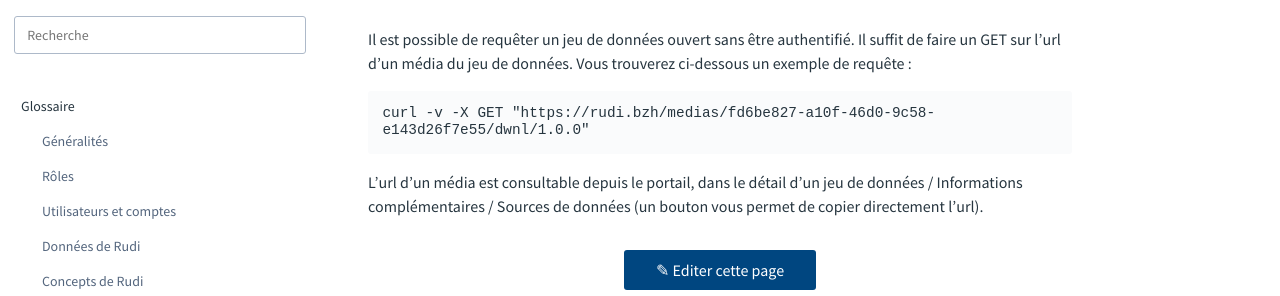
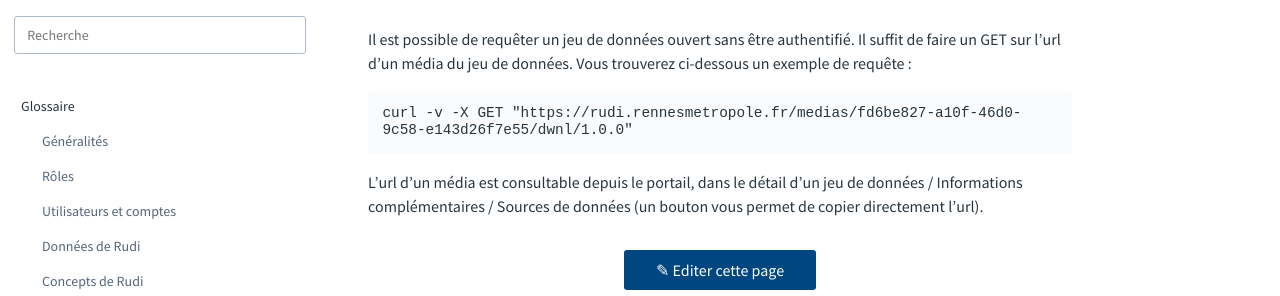
Before and after one commit to sigrennesmetropole/rudi_documentation, a Jekyll site: the page built from articles/_acces_donnee_ouverte/requeter.md, in a window 1280 px wide. Shown: the part 260-556 px from the top of the page. Built offline with Jekyll 4.4.1, drawn with Linux system fonts in a browser that asks for light colours; some of the changed lines change nothing that is shown.

Commit message:
Update requeter.md

````diff
--- a/articles/_acces_donnee_ouverte/requeter.md
+++ b/articles/_acces_donnee_ouverte/requeter.md
@@ -8,7 +8,7 @@
 Il est possible de requêter un jeu de données ouvert sans être authentifié.
 Il suffit de faire un GET sur l'url d'un média du jeu de données. Vous trouverez ci-dessous un exemple de requête :
 ```
-curl -v -X GET "https://rudi.bzh/medias/fd6be827-a10f-46d0-9c58-e143d26f7e55/dwnl/1.0.0"
+curl -v -X GET "https://rudi.rennesmetropole.fr/medias/fd6be827-a10f-46d0-9c58-e143d26f7e55/dwnl/1.0.0"
 ```
 
 L'url d'un média est consultable depuis le portail, dans le détail d'un jeu de données / Informations complémentaires / Sources de données (un bouton vous permet de copier directement l'url).
````
